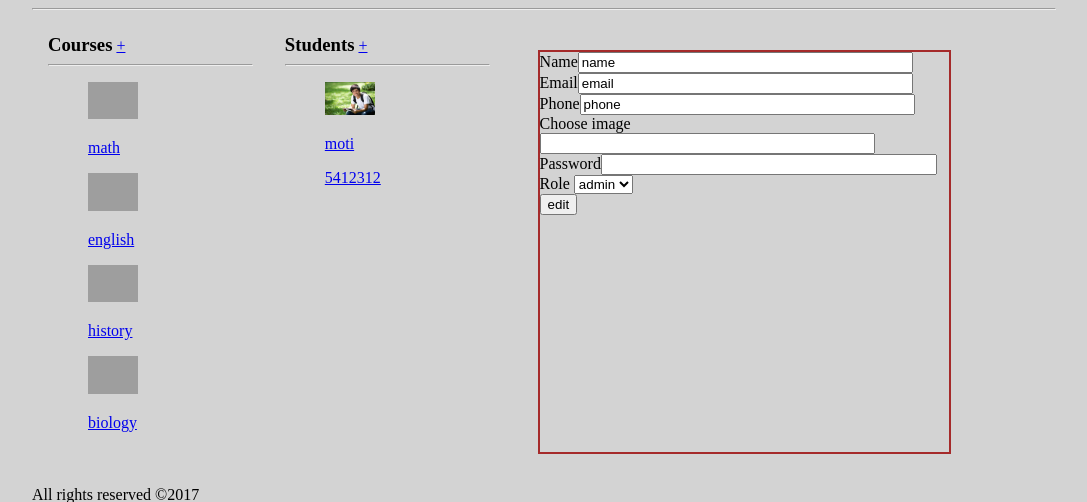
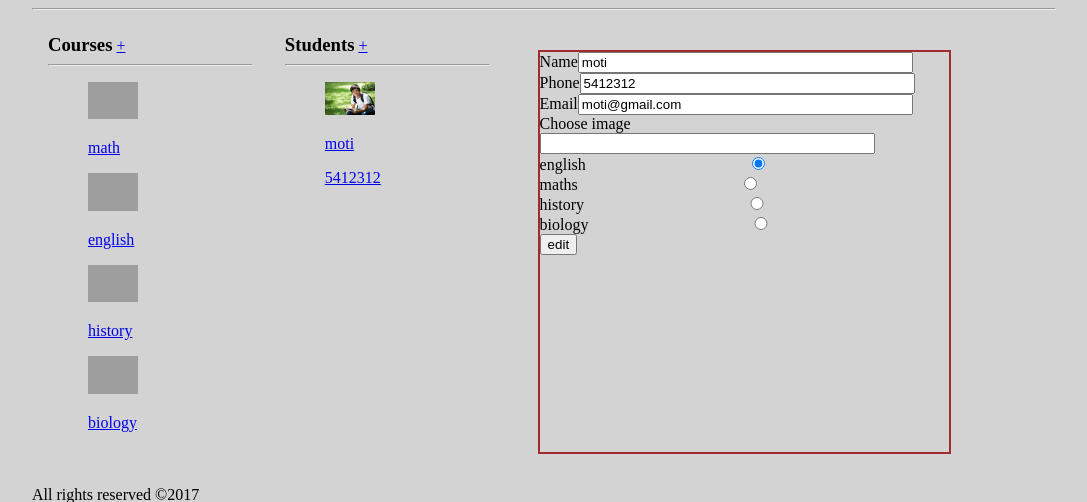
Before and after one commit to Mutasem-Halawani/PHP-school, a PHP site: the page made by php/school.php in a window 1280 px wide. Shown: the part 38-540 px from the top of the page, without its empty margins (96-1183 px from the left). Run offline with PHP 8.4, Linux system fonts and the light colour scheme; a user stored in the database is signed in; data comes from the database, SQL or seed files in the repository; grey boxes are pictures that could not be loaded.

Commit message:
fix input value for edit

```diff
--- a/php/classes/Administrator.php
+++ b/php/classes/Administrator.php
@@ -48,12 +48,12 @@ class Administrator extends Person{
             $image_prefix = "../uploads/administrators/";
              $html = '<ul>';
 
-                 $html .= '<a href="admin.php?action=edit&class_name=admin">
+                 $html .= '<a href="admin.php?action=edit&class_name=admin&id='. $row["id"].
+                         '&name=' . $row["name"]. '&phone='  . $row["phone"].'&email=' . $row["email"]. '">
                          <li class="list-item">
                              <img width="50" src="'. $image_prefix . $row["image"] .'" alt="" class="small-icon">
                              <p class="course-name">' . $row["name"]. '</p>
                              <p class="course-description">' . $row["email"] .'</p>
-                                 <p style="display:none;">'. $row["id"].' </p>
                          </li>
                      </a>';
                  $html .='</ul>';
@@ -95,6 +95,13 @@ class Administrator extends Person{
 			}
 	}
 
+         public static function select_row($id){
+           $conn = DB::get_instance()->get_connection();
+        if ($conn->errno) {echo $conn->error; die();}
+        $result = $conn->query("SELECT FROM administrators WHERE id = $id");
+		return $result;
+    }
+
 	public static function printList() {
 		$rows = self::selectAll();
 
--- a/php/classes/Course.php
+++ b/php/classes/Course.php
@@ -83,12 +83,12 @@ class Course {
 //            print_r($rows[0]['name']);
              $html = '<ul>';
 
-                 $html .= '<a href="school.php?action=edit&class_name=course">
+                 $html .= '<a href="school.php?action=edit&class_name=course&id='. $row["id"].
+                         '&name=' . $row["name"]. '&description='  . $row["description"].'">
                          <li class="list-item">
                              <img width="50" src="'. $image_prefix . $row["image"] .'" alt="" class="small-icon">
                              <p class="course-name">' . $row["name"]. '</p>
                              <p class="course-description">' . $row["description"] .'</p>
-                                  <p style="display:none;">'. $row["id"].' </p>
                          </li>
                      </a>';
                  $html .='</ul>';
--- a/php/classes/Student.php
+++ b/php/classes/Student.php
@@ -45,12 +45,12 @@ class Student extends Person {
             //echo json_encode($rows);
                $html = '<ul>';
 
-                 $html .= '<a href="school.php?action=edit&class_name=student">
+                 $html .= '<a href="school.php?action=edit&class_name=student&id='. $row["id"].
+                         '&name=' . $row["name"]. '&phone='  . $row["phone"].'&email=' . $row["email"] . '">
                          <li class="list-item">
                              <img width="50" src="'. $image_prefix.  $row["image"] .'" alt="" class="small-icon">
                              <p class="student-name">' . $row["name"]. '</p>
                              <p class="student-phone">' . $row["phone"] .'</p>
-                             <p style="display:none;">'. $row["id"].' </p>
                              <p style="display:none;">'. $row["email"].' </p>
                              <p style="display:none;">'. $row["image"].' </p>
 
--- a/php/school.php
+++ b/php/school.php
@@ -59,19 +59,23 @@ include_once 'classes/Student.php';
                     $html ='';
                       $html.= '    <form action="api.php" method="POST">
                 <label for="name">Name<input name="name" type="text"></label>
+                <label for="phone">Phone<input name="phone" type="tel"></label>
                 <label for="email">Email<input name="email" type="text"></label>
-                <label for="phone">Phone<input name="phone" type="tel"></label>
                 <label for="">Choose image<input type="text"></label>
-                <label for="course">Course
-                    <select name="course">
-                        <option value="english">English</option>
-                        <option value="math">Math</option>
-                        <option value="history">History</option>
-                        <option value="biology">Biology</option>
-                    </select>
+                <label for="course">english
+                <input type="radio" name="course" value="English" checked="checked">
                 </label>
-                <input type=hidden name="action" value="add">
-                <input type=hidden name="class_name" value="student">
+                <label for="course">maths
+                <input type="radio" name="course" value="math">
+                </label>
+                <label for="course">history
+                <input type="radio" name="course" value="history">
+                </label>
+                <label for="course">biology
+                <input type="radio" name="course" value="biology">
+                </label>
+                <input type="hidden" name="action" value="add">
+                <input type="hidden" name="class_name" value="student">
                 <input type="submit" value="send">
             </form>';
                  echo $html;
@@ -81,8 +85,8 @@ include_once 'classes/Student.php';
                else if (isset($_GET['action']) &&(($_GET['action']) === "edit") && ($_GET['class_name']) === "course" ){
               $html ='';
                       $html.= '<form action="api.php" method="POST">
-                <label for="name">Name<input name="name" type="text" value="name" required></label>
-                <label for="name">Description<input name="description" type="text" value="description" required></label>
+                <label for="name">Name<input name="name" type="text" value="'. $_GET['name'] .'" required></label>
+                <label for="name">Description<input name="description" type="text" value="'. $_GET['description'] .'" required></label>
                 <label for="">Choose image<input type="text" ></label>
                 <input type=hidden name="action" value="add">
                 <input type=hidden name="class_name" value="admin">
@@ -94,19 +98,24 @@ include_once 'classes/Student.php';
                 else if (isset($_GET['action']) &&(($_GET['action']) === "edit") && ($_GET['class_name']) === "student" ){
               $html ='';
                       $html.= '<form action="api.php" method="POST">
-                <label for="name">Name<input name="name" type="text" value="name" required></label>
-                <label for="email">Email<input name="email" type="text" value="email" required></label>
-                <label for="phone">Phone<input name="phone" type="phone" value="phone" required></label>
+                <label for="name">Name<input name="name" type="text" value="'. $_GET['name'] .'" required></label>
+                <label for="phone">Phone<input name="phone" type="phone" value="'. $_GET['phone'] .'" required></label>
+                <label for="email">Email<input name="email" type="text" value="'. $_GET['email'] .'" required></label>
                 <label for="">Choose image<input type="text" ></label>
-                <label for="password">Password<input name="password" type="password" required></label>
-                <label for="role" required>Role
-                    <select name="role">
-                        <option value="admin">admin</option>
-                        <option value="sales">Sales</option>
-                    </select>
+                <label for="course">english
+                <input type="radio" name="course" value="English" checked="checked">
                 </label>
-                <input type=hidden name="action" value="add">
-                <input type=hidden name="class_name" value="admin">
+                <label for="course">maths
+                <input type="radio" name="course" value="math">
+                </label>
+                <label for="course">history
+                <input type="radio" name="course" value="history">
+                </label>
+                <label for="course">biology
+                <input type="radio" name="course" value="biology">
+                </label>
+                <input type="hidden" name="action" value="add">
+                <input type="hidden" name="class_name" value="admin">
                  <input type="submit" value="edit">
             </form>';
                  echo $html;
```
Also changed, not shown: php/admin.php (+7 -5 lines).
